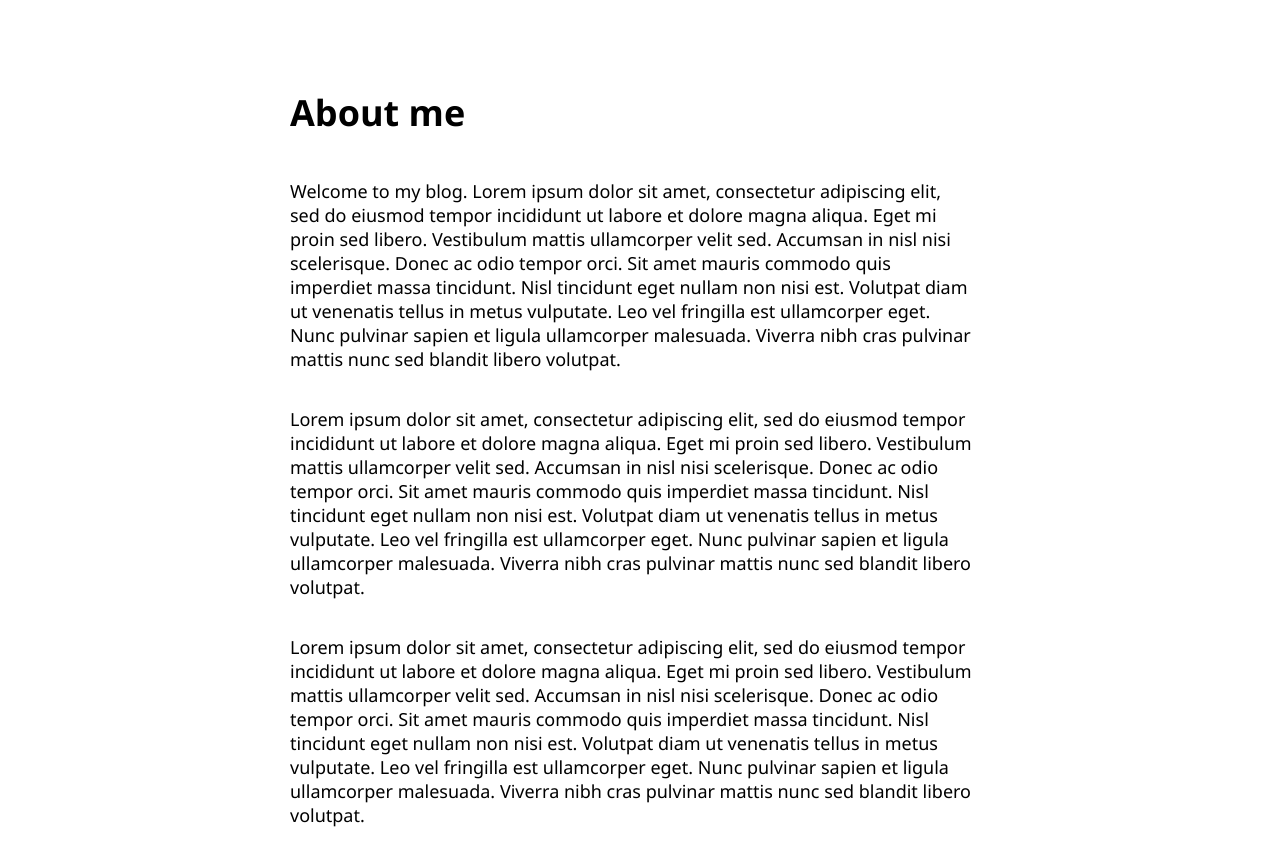
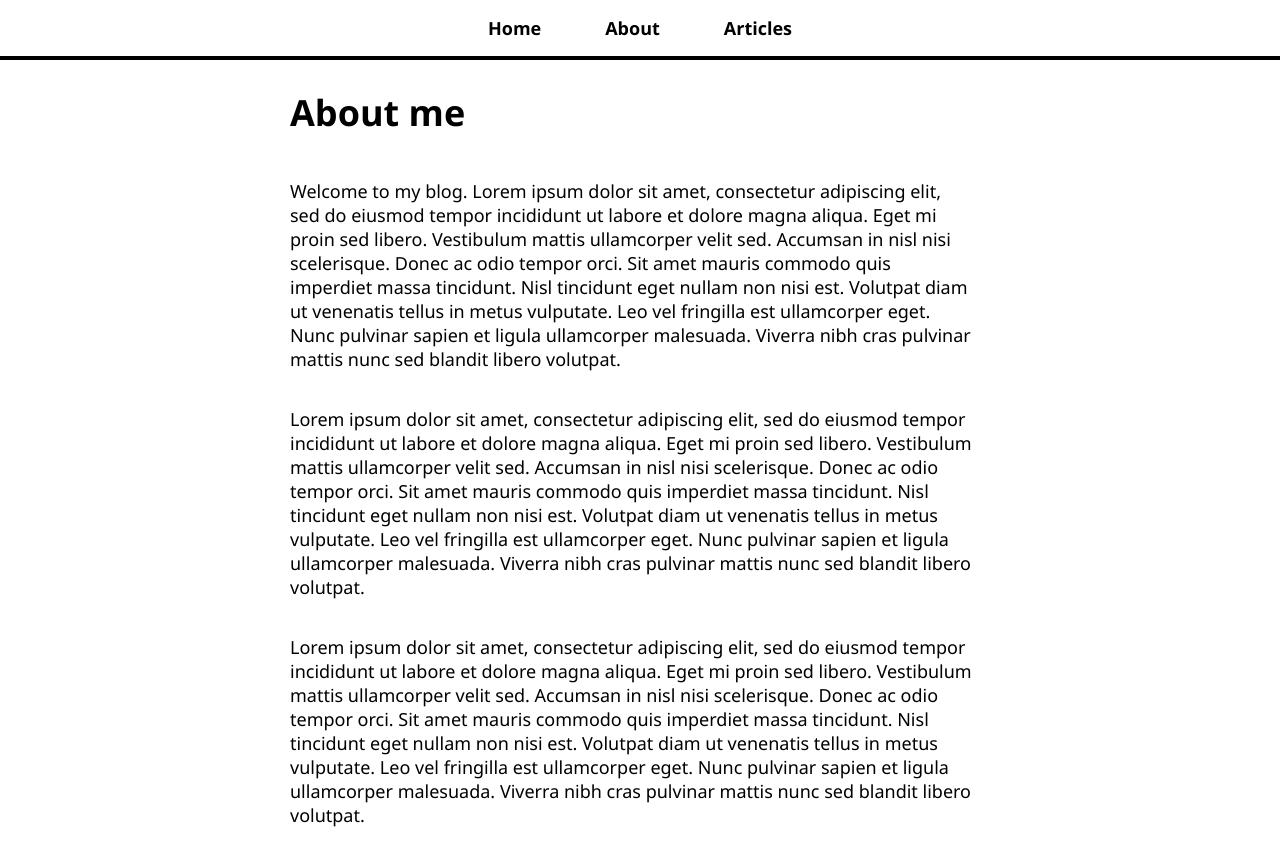
Before and after one commit to olibyte/mern-blog-starter, a React (Create React App) app: page /about in a window 1280 px wide. Built offline with nearby package versions, Linux system fonts and the light colour scheme.

Commit message:
added navbar and router links

```diff
--- a/src/App.js
+++ b/src/App.js
@@ -7,12 +7,14 @@
 import AboutPage from './pages/AboutPage';
 import ArticlePage from './pages/ArticlePage';
 import ArticlesList from './pages/ArticlesList';
+import NavBar from './NavBar';
 import './App.css';
 
 function App() {
   return (
     <Router>
       <div className="App">
+        <NavBar />
         <div id="page-body">
           <Route path="/" component={HomePage} exact />
           <Route path="/about" component={AboutPage} />
--- /dev/null
+++ b/src/NavBar.js
@@ -0,0 +1,21 @@
+import React from 'react';
+import { Link } from 'react-router-dom';
+
+const NavBar = () => (
+    <nav>
+        <ul>
+            <li>
+                <Link to="/">Home</Link>
+            </li>
+            <li>
+                <Link to="/about">About</Link>
+            </li>
+            <li>
+                <Link to="/articles-list">Articles</Link>
+            </li>
+        </ul>
+    </nav>
+
+);
+
+export default NavBar;
```
